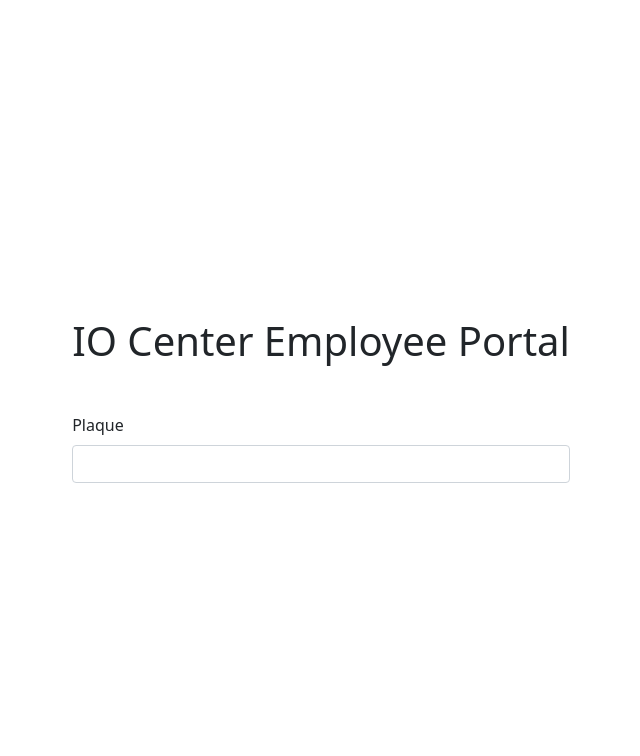
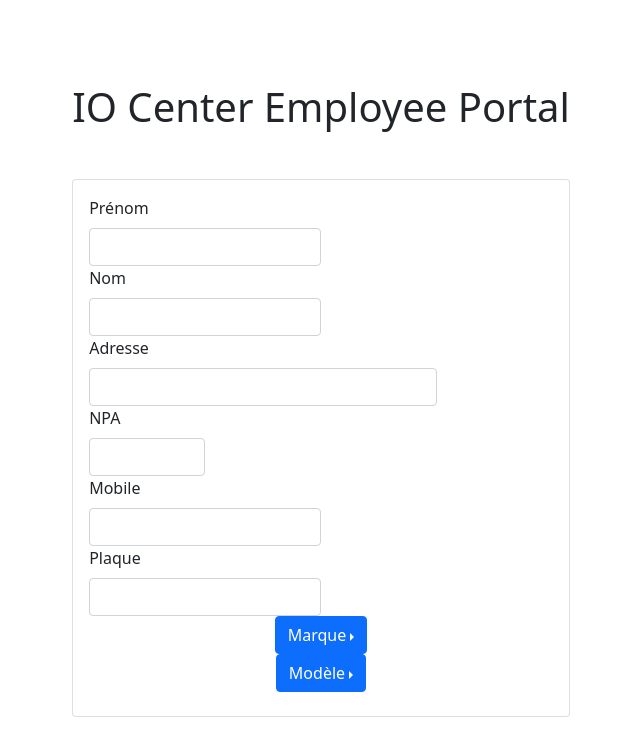
Before and after one commit to AndreCostaaa/io-center-employee-portal, a React (Create React App) app: page /search in a window 1280 px wide. Shown: the top 756 px of the page, without its empty margins (319-959 px from the left). Built offline with nearby package versions, Linux system fonts and the light colour scheme.

Commit message:
Search Page

```diff
--- a/src/components/Search.js
+++ b/src/components/Search.js
@@ -1,15 +1,110 @@
-import React from "react";
-import { Col, Form, Row } from "react-bootstrap";
+import React, { useState } from "react";
+import {
+  Card,
+  Col,
+  Dropdown,
+  DropdownButton,
+  Form,
+  Row,
+} from "react-bootstrap";
 
 export default function Search() {
+  const [name, setName] = useState("");
+  const [lastName, setLastName] = useState("");
+  const [address, setAdress] = useState("");
+  const [npa, setNpa] = useState("");
+  const [mobile, setMobile] = useState("");
+  const [brandList, setBrandList] = useState([]);
+  const [brand, setBrand] = useState("");
+  const [modelList, setModelList] = useState([]);
+  const [model, setModel] = useState("");
+  const [licensePlate, setLicensePlate] = useState("");
+
+  const [data, setData] = useState([
+    {
+      name: "André",
+      lastName: "Costa",
+      address: "a",
+      npa: "123",
+      mobile: "127",
+      licensePlate: "asd",
+    },
+  ]);
+  const SearchTextBoxes = [
+    ["Prénom", name, setName, "text", "w-50"],
+    ["Nom", lastName, setLastName, "text", "w-50"],
+    ["Adresse", address, setAdress, "text", "w-75"],
+    ["NPA", npa, setNpa, "number", "w-25"],
+    ["Mobile", mobile, setMobile, "text", "w-50"],
+    ["Plaque", licensePlate, setLicensePlate, "text", "w-50"],
+  ];
+  function isAllDefaultValues() {
+    let index = -1;
+    SearchTextBoxes.forEach(
+      (value, idx) => (index = value[1] !== "" ? idx : index)
+    );
+
+    return index;
+  }
+  function dataDisplayHandler() {
+    let dataToDisplay = null;
+    if (isAllDefaultValues() === -1) {
+      console.log("Default values");
+      return null;
+    }
+    dataToDisplay = data.filter((obj) => {
+      if (
+        (name && obj.name.toLowerCase().includes(name.toLowerCase())) ||
+        (lastName &&
+          obj.lastName.toLowerCase().includes(lastName.toLowerCase())) ||
+        (address &&
+          obj.address.toLowerCase().includes(address.toLowerCase())) ||
+        (npa && obj.npa.toLowerCase().includes(npa.toLowerCase())) ||
+        (mobile && obj.mobile.toLowerCase().includes(mobile.toLowerCase())) ||
+        (licensePlate &&
+          obj.licensePlate
+            .toLowerCase()
+            .includes(licensePlate.toLowerCase())) ||
+        (brand && obj.brand === brand) ||
+        (model && obj.model === model)
+      ) {
+        console.log("matched");
+        return obj;
+      }
+      return null;
+    });
+    return dataToDisplay;
+  }
   return (
-    <Form>
-      <Row>
-        <Form.Group as={Col}>
-          <Form.Label>Plaque</Form.Label>
-          <Form.Control type="text"></Form.Control>
-        </Form.Group>
-      </Row>
-    </Form>
+    <Card>
+      <Card.Body>
+        <Form>
+          {SearchTextBoxes.map((arr, key) => (
+            <Form.Group className={arr[4]} as={Col} key={key}>
+              <Form.Label>{arr[0]}</Form.Label>
+              <Form.Control
+                type={arr[3]}
+                onChange={(e) => arr[2](e.target.value)}
+              />
+            </Form.Group>
+          ))}
+          <DropdownButton drop="end" className="text-center" title="Marque">
+            {brandList.map((brand, i) => (
+              <Dropdown.Item key={i} onClick={() => setBrand(brand)}>
+                {brand}
+              </Dropdown.Item>
+            ))}
+          </DropdownButton>
+          <DropdownButton drop="end" className="text-center" title="Modèle">
+            {modelList.map((brand, i) => (
+              <Dropdown.Item key={i} onClick={() => setBrand(brand)}>
+                {brand}
+              </Dropdown.Item>
+            ))}
+          </DropdownButton>
+        </Form>
+        <h1>{dataDisplayHandler() && dataDisplayHandler().toString()}</h1>
+      </Card.Body>
+    </Card>
   );
 }
```
